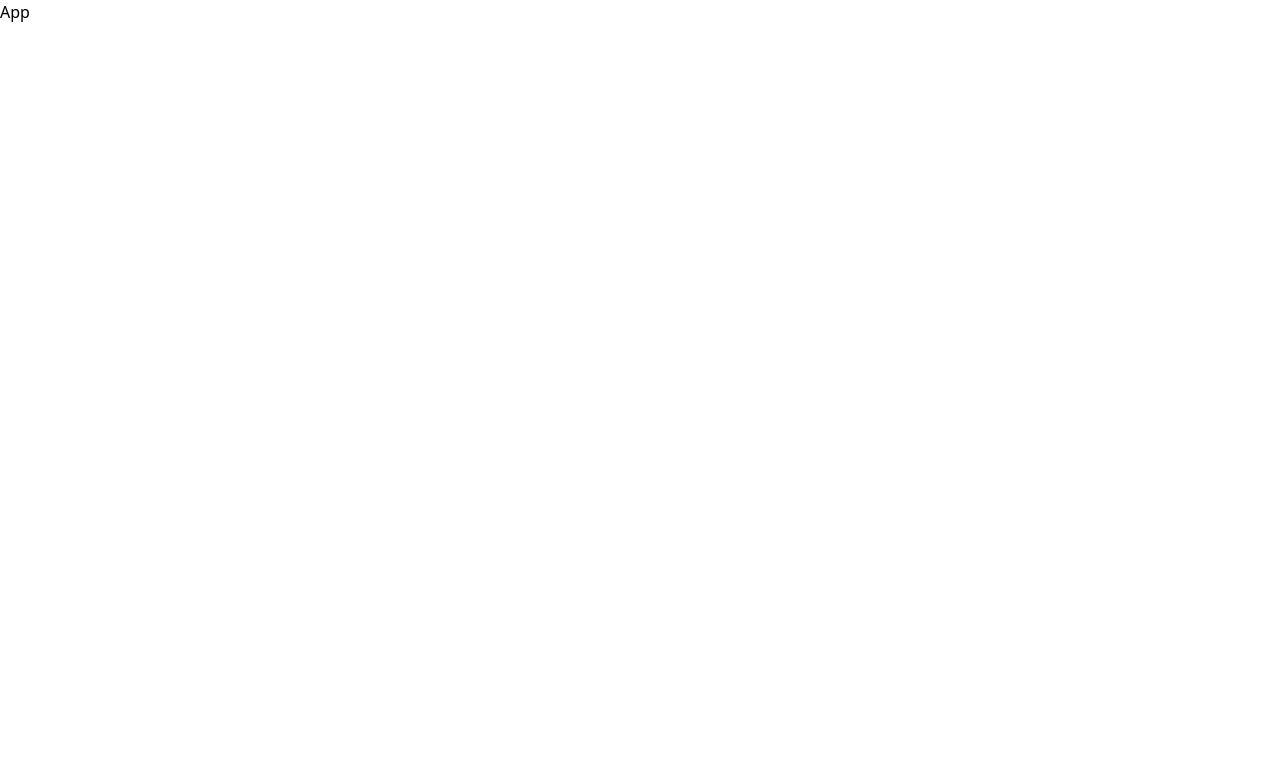
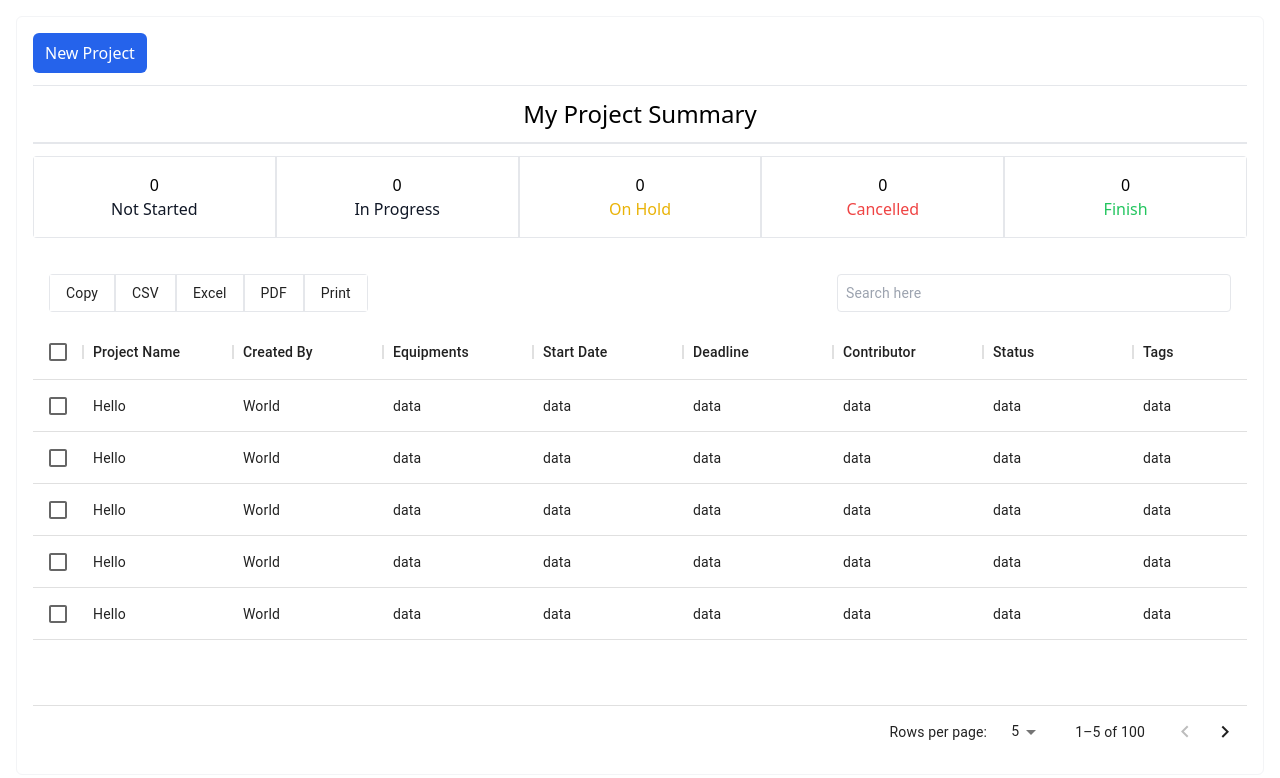
Before and after one commit to mdmonir027/reamining-page-philadelphia, a React (Create React App) app: page / in a window 1280 px wide. Shown: the top 778 px of the page. Built offline with nearby package versions, Linux system fonts and the light colour scheme.

Commit message:
all project page design done

```diff
--- a/package.json
+++ b/package.json
@@ -10,12 +10,16 @@
     "@testing-library/jest-dom": "^5.16.2",
     "@testing-library/react": "^12.1.3",
     "@testing-library/user-event": "^13.5.0",
+    "jspdf": "^2.5.1",
+    "jspdf-autotable": "^3.5.23",
     "react": "^17.0.2",
+    "react-csv": "^2.2.2",
     "react-dom": "^17.0.2",
     "react-jss": "^10.9.0",
     "react-router-dom": "^6.2.1",
     "react-scripts": "5.0.0",
-    "web-vitals": "^2.1.4"
+    "web-vitals": "^2.1.4",
+    "xlsx": "^0.17.0"
   },
   "scripts": {
     "start": "react-scripts start",
--- a/src/App.js
+++ b/src/App.js
@@ -1,7 +1,14 @@
 import React from 'react';
-
+import { Route, Routes } from 'react-router-dom';
+import Project from '../src/pages/Project';
 const App = () => {
-  return <div>App</div>;
+  return (
+    <div>
+      <Routes>
+        <Route path='/' element={<Project />} />
+      </Routes>
+    </div>
+  );
 };
 
 export default App;
--- /dev/null
+++ b/src/component/Project/CustomToolBar.js
@@ -0,0 +1,85 @@
+import { GridToolbarContainer } from '@mui/x-data-grid';
+import jsPDF from 'jspdf';
+import 'jspdf-autotable';
+import * as React from 'react';
+import { CSVLink } from 'react-csv';
+import * as XLSX from 'xlsx';
+
+const CustomToolbar = ({ data, columns }) => {
+  const downloadExcel = () => {
+    const newData = data.map((row) => {
+      delete row.id;
+      return row;
+    });
+
+    const workSheet = XLSX.utils.json_to_sheet(newData);
+    const workBook = XLSX.utils.book_new();
+    XLSX.utils.book_append_sheet(workBook, workSheet, 'Projects');
+    //Buffer
+    XLSX.write(workBook, { bookType: 'xlsx', type: 'buffer' });
+    //Binary string
+    XLSX.write(workBook, { bookType: 'xlsx', type: 'binary' });
+    //Download
+    XLSX.writeFile(workBook, 'Projects.xlsx');
+  };
+  const downloadPdf = () => {
+    const doc = new jsPDF();
+    doc.text('Projects', 20, 10);
+    doc.autoTable({
+      theme: 'grid',
+      columns: columns
+        .filter((col) => col.headerName !== 'Actions')
+        .map((col) => {
+          return {
+            title: col.headerName,
+            dataKey: col.field,
+          };
+        }),
+      body: data,
+    });
+    doc.save('Projects.pdf');
+  };
+  const csvReport = {
+    data: data,
+    headers: columns
+      .filter((col) => col.headerName !== 'Actions')
+      .map((col) => {
+        return { label: col.headerName, key: col.field };
+      }),
+    filename: 'Projects.csv',
+  };
+  return (
+    <GridToolbarContainer className='my-3 mx-3 justify-between'>
+      <div className='flex rounded overflow-hidden'>
+        <button className='border w-full px-4 py-2 text-sm'>Copy</button>
+        <CSVLink {...csvReport} className='border w-full px-4 py-2 text-sm'>
+          CSV
+        </CSVLink>
+        <button
+          className='border w-full px-4 py-2 text-sm'
+          onClick={downloadExcel}
+        >
+          Excel
+        </button>
+        <button
+          className='border w-full px-4 py-2 text-sm'
+          onClick={downloadPdf}
+        >
+          PDF
+        </button>
+        <button className='border w-full px-4 py-2 text-sm'>Print</button>
+      </div>
+      <div className='border rounded p-2 w-4/12'>
+        <input
+          type='search'
+          name=''
+          className='outline-none w-full'
+          placeholder='Search here'
+          id=''
+        />
+      </div>
+    </GridToolbarContainer>
+  );
+};
+
+export default CustomToolbar;
--- /dev/null
+++ b/src/component/Project/Table.js
@@ -0,0 +1,83 @@
+import { DataGrid } from '@mui/x-data-grid';
+import React, { useEffect, useState } from 'react';
+import ExportCustomToolbar from './CustomToolBar';
+
+const rows = Array.from(Array(100).keys()).map((_, index) => {
+  return {
+    id: index + 1,
+    name: 'Hello',
+    createdBy: 'World',
+    equipments: 'data',
+    startDate: 'data',
+    deadline: 'data',
+    contributor: 'data',
+    status: 'data',
+    tags: 'data',
+    requirements: 'data',
+    addRequirements: 'data',
+  };
+});
+
+const columns = [
+  { field: 'name', headerName: 'Project Name', width: 150 },
+  { field: 'createdBy', headerName: 'Created By', width: 150 },
+  { field: 'equipments', headerName: 'Equipments', width: 150 },
+  { field: 'startDate', headerName: 'Start Date', width: 150 },
+  { field: 'deadline', headerName: 'Deadline', width: 150 },
+  { field: 'contributor', headerName: 'Contributor', width: 150 },
+  { field: 'status', headerName: 'Status', width: 150 },
+  { field: 'tags', headerName: 'Tags', width: 150 },
+  { field: 'requirements', headerName: 'Requirements', width: 150 },
+  { field: 'addRequirements', headerName: 'Add Requirements', width: 150 },
+  {
+    headerName: 'Actions',
+    width: 200,
+    renderCell: () => {
+      return (
+        <div className='flex gap-x-1'>
+          <button className='bg-purple-500 text-white px-2 py-1 rounded'>
+            Edit
+          </button>
+          <button className='bg-green-500 text-white px-2 py-1 rounded'>
+            Active
+          </button>
+          <button className='bg-red-500 text-white px-2 py-1 rounded'>
+            Delete
+          </button>
+        </div>
+      );
+    },
+  },
+];
+
+const Table = () => {
+  const [pageSize, setPageSize] = React.useState(5);
+  const [data, setData] = useState([]);
+  useEffect(() => {
+    setData(rows);
+  }, []);
+
+  return (
+    <div
+      style={{ height: pageSize > 15 ? 700 : 500, width: '100%' }}
+      className='mt-5'
+    >
+      <DataGrid
+        rows={data}
+        columns={columns}
+        disableSelectionOnClick
+        checkboxSelection
+        disableColumnMenu
+        pageSize={pageSize}
+        onPageSizeChange={(newPageSize) => setPageSize(newPageSize)}
+        rowsPerPageOptions={[5, 10, 20, 30, 50]}
+        pagination
+        components={{ Toolbar: ExportCustomToolbar }}
+        componentsProps={{ toolbar: { data, columns } }}
+        style={{ border: 'none' }}
+      />
+    </div>
+  );
+};
+
+export default Table;
--- /dev/null
+++ b/src/component/Project/TableHeader.js
@@ -0,0 +1,38 @@
+import React from 'react';
+
+const TableHeader = () => {
+  return (
+    <div>
+      <h2 className='text-center my-3 text-2xl border-b-2 border-gray-200 pb-3'>
+        My Project Summary
+      </h2>
+
+      <div>
+        <div className='flex justify-between rounded overflow-hidden mt-2'>
+          <div className='border w-full p-4  text-center'>
+            <p>0</p>
+            <p className='text-gray-900'>Not Started</p>
+          </div>
+          <div className='border w-full p-4  text-center'>
+            <p>0</p>
+            <p className='text-gray-900'>In Progress</p>
+          </div>
+          <div className='border w-full p-4  text-center'>
+            <p>0</p>
+            <p className='text-yellow-500'>On Hold</p>
+          </div>
+          <div className='border w-full p-4  text-center'>
+            <p>0</p>
+            <p className='text-red-500'>Cancelled</p>
+          </div>
+          <div className='border w-full p-4  text-center'>
+            <p>0</p>
+            <p className='text-green-500'>Finish</p>
+          </div>
+        </div>
+      </div>
+    </div>
+  );
+};
+
+export default TableHeader;
--- /dev/null
+++ b/src/component/Project/TopHeader.js
@@ -0,0 +1,17 @@
+import React from 'react';
+import { Link } from 'react-router-dom';
+
+const TopHeader = () => {
+  return (
+    <div className='border-b border-gray-200 pb-3'>
+      <Link
+        to={'/'}
+        className='bg-blue-600 text-white px-3 py-2 rounded-md inline-block'
+      >
+        New Project
+      </Link>
+    </div>
+  );
+};
+
+export default TopHeader;
--- /dev/null
+++ b/src/component/Project/index.js
@@ -0,0 +1,16 @@
+import React from 'react';
+import Table from './Table';
+import TableHeader from './TableHeader';
+import TopHeader from './TopHeader';
+
+const ProjectContainer = () => {
+  return (
+    <div className='p-4 m-4 bg-white border border-gray-100  rounded-md'>
+      <TopHeader />
+      <TableHeader />
+      <Table />
+    </div>
+  );
+};
+
+export default ProjectContainer;
--- a/src/index.js
+++ b/src/index.js
@@ -1,11 +1,14 @@
 import React from 'react';
 import ReactDOM from 'react-dom';
+import { BrowserRouter as Router } from 'react-router-dom';
 import App from './App';
 import './index.css';
 
 ReactDOM.render(
   <React.StrictMode>
-    <App />
+    <Router>
+      <App />
+    </Router>
   </React.StrictMode>,
   document.getElementById('root')
 );
--- /dev/null
+++ b/src/pages/Project/index.js
@@ -0,0 +1,8 @@
+import React from 'react';
+import ProjectContainer from '../../component/Project';
+
+const Project = () => {
+  return <ProjectContainer />;
+};
+
+export default Project;
```
Also changed, not shown: 1 other file (tests, documents, lock files or other folders).
